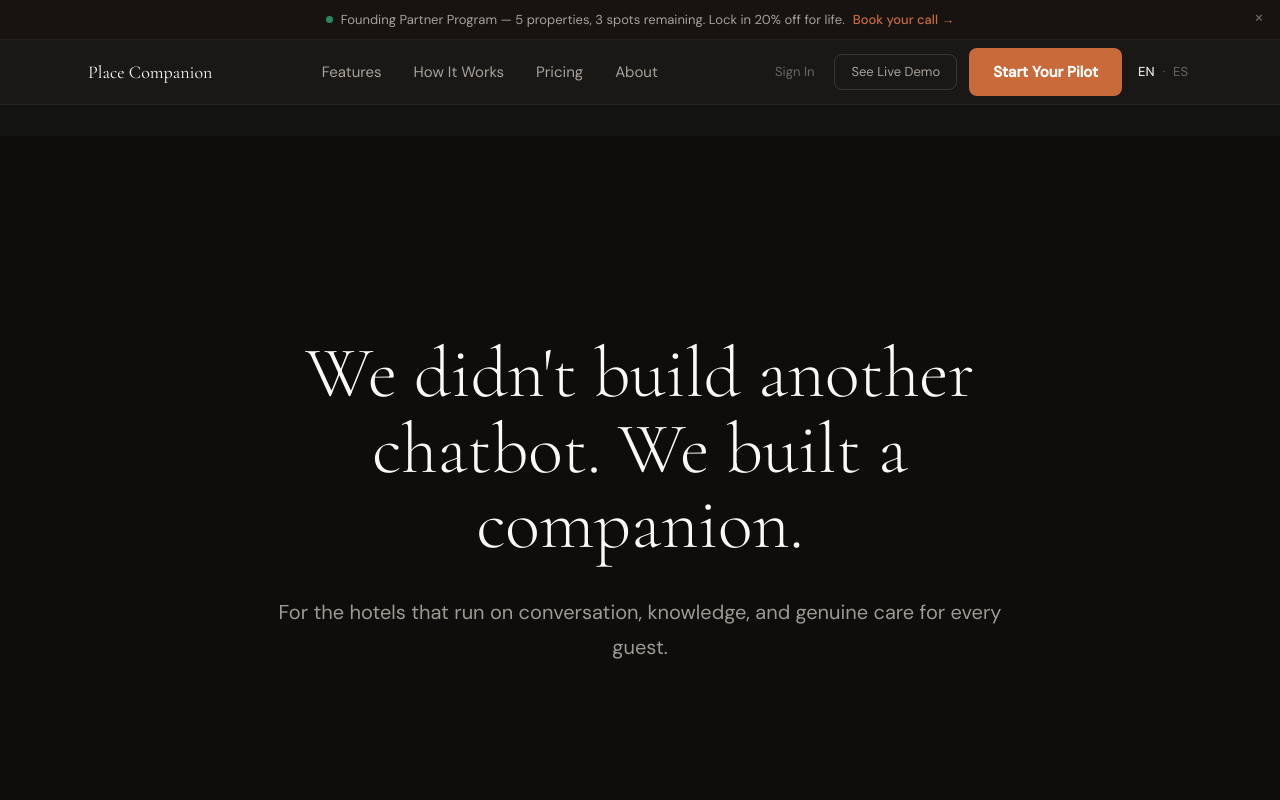
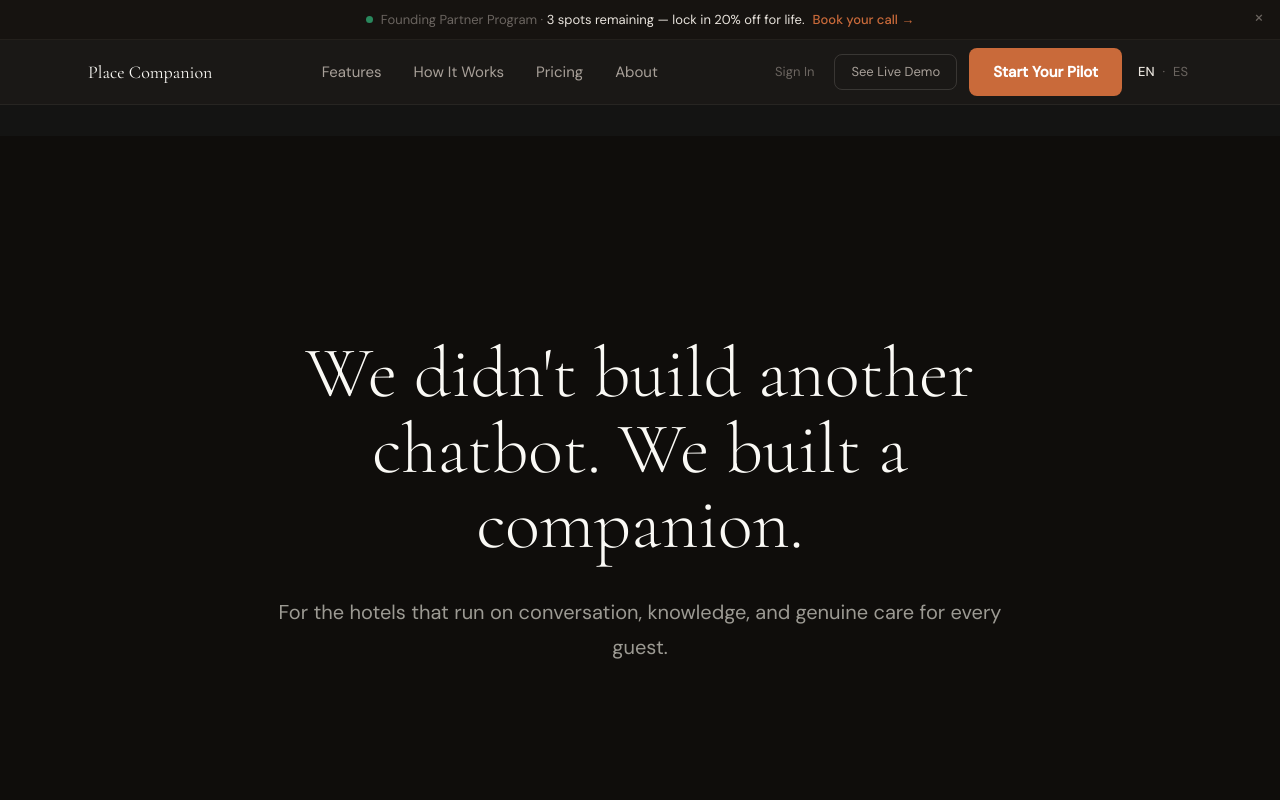
Before and after one commit to eduardovertiz-dotcom/placecompanion, a Next.js app: page /about in a window 1280 px wide. Shown: the top 800 px of the page. Built offline with nearby package versions, Linux system fonts and the light colour scheme.

Commit message:
fix: announcement bar desktop copy — muted label + bright scarcity text

```diff
--- a/src/components/AnnouncementBar.tsx
+++ b/src/components/AnnouncementBar.tsx
@@ -61,9 +61,17 @@ export default function AnnouncementBar() {
           />
           <span className="flex items-center gap-2 font-sans" style={{ fontSize: '13px', color: '#A8A099' }}>
             <span className="hidden md:inline">
-              {lang === 'es'
-                ? 'Programa de Socios Fundadores — 5 propiedades, quedan 3 lugares. Tarifas de por vida con 20% de descuento.'
-                : 'Founding Partner Program — 5 properties, 3 spots remaining. Lock in 20% off for life.'}
+              {lang === 'es' ? (
+                <>
+                  <span style={{ color: '#6B6560' }}>Programa de Socios Fundadores · </span>
+                  <span style={{ color: '#E8E3DC' }}>3 lugares disponibles — tarifas de por vida con 20% de descuento.</span>
+                </>
+              ) : (
+                <>
+                  <span style={{ color: '#6B6560' }}>Founding Partner Program · </span>
+                  <span style={{ color: '#E8E3DC' }}>3 spots remaining — lock in 20% off for life.</span>
+                </>
+              )}
             </span>
             <span className="md:hidden" style={{ whiteSpace: 'nowrap' }}>
               {lang === 'es' ? (
```
